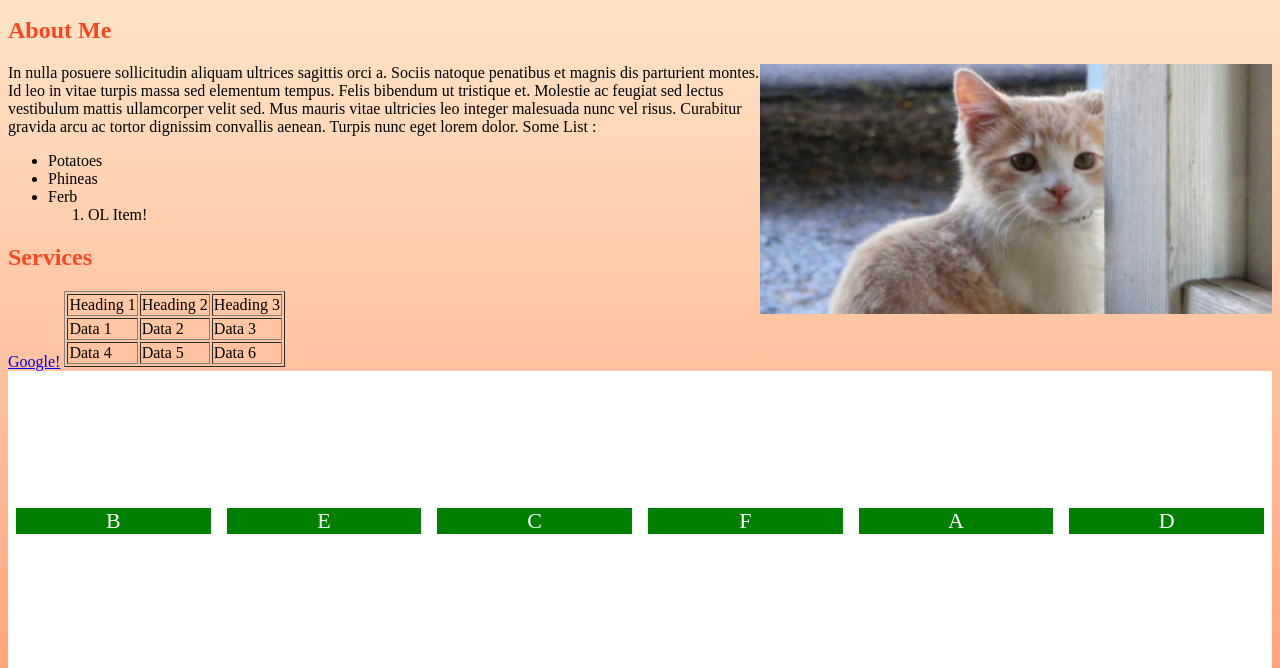
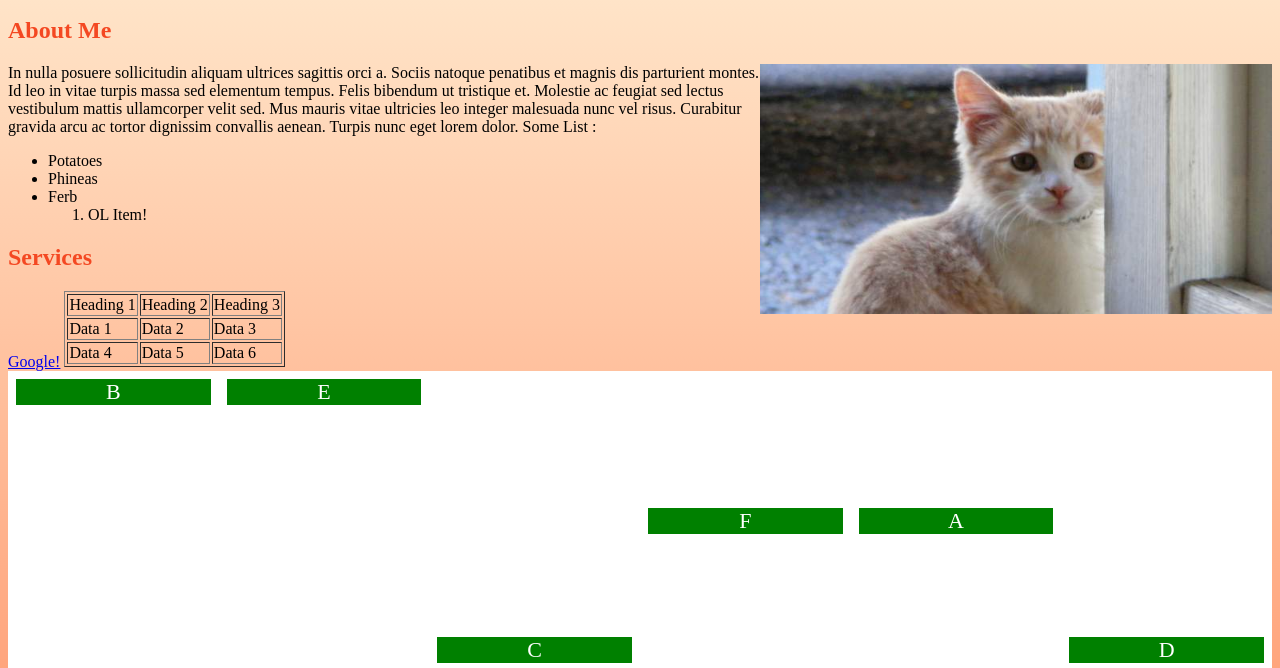
Before and after one commit to neharajesh/CSSPractice, a plain HTML site: page index.html in a window 1280 px wide. Shown: the part 119-787 px from the top of the page. Drawn offline with Linux system fonts and the light colour scheme.

Commit message:
align-self

```diff
--- a/index.html
+++ b/index.html
@@ -62,13 +62,13 @@
     </table>
 
     <div class="container">
-        <!-- flex: grow shrink basis; -->
-        <div class="container-item" style="order: 1; flex: 1 0 100px;">B</div>
-        <div class="container-item" style="order: 5; flex: 1 1 100px;">A</div>
-        <div class="container-item" style="order: 3; flex: 1 3 100px;">C</div>
-        <div class="container-item" style="order: 6; flex: 1 1 100px;">D</div>
-        <div class="container-item" style="order: 2; flex: 1 1 100px;">E</div>
-        <div class="container-item" style="order: 4; flex: 1 3 100px;">F</div>
+        <!-- added align-self -->
+        <div class="container-item" style="order: 1; flex: 1 0 100px; align-self: flex-start;">B</div>
+        <div class="container-item" style="order: 5; flex: 1 1 100px; align-self: center;">A</div>
+        <div class="container-item" style="order: 3; flex: 1 3 100px; align-self: flex-end;">C</div>
+        <div class="container-item" style="order: 6; flex: 1 1 100px; align-self: flex-end;">D</div>
+        <div class="container-item" style="order: 2; flex: 1 1 100px; align-self: flex-start;">E</div>
+        <div class="container-item" style="order: 4; flex: 1 3 100px; align-self: center;">F</div>
     </div>
 
     <div id="service-image"></div>
```
